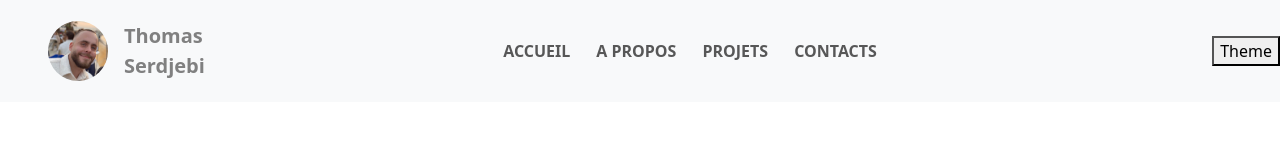
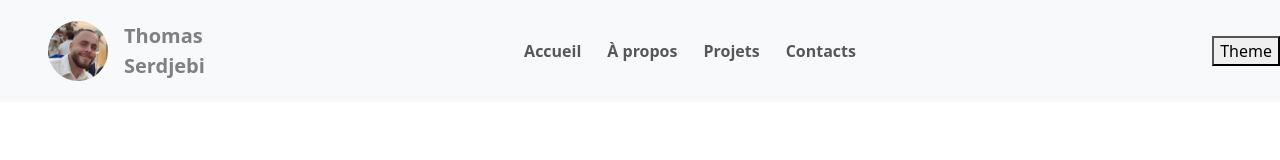
Before and after one commit to thomas-serdjebi/react_portfolio, a React (Create React App) app: page / in a window 1280 px wide. Shown: the top 160 px of the page. Built offline with nearby package versions, Linux system fonts and the light colour scheme; no server answers.

Commit message:
HEADER _ appels API + return ok

```diff
--- a/src/components/navbars/header.js
+++ b/src/components/navbars/header.js
@@ -59,18 +59,11 @@ function HeaderNavBar({darkTheme, setDarkTheme, langue}) {
                     </nav>
                     <div className="fw-bold me-5" id="navbarNav">
                         <ul className="navbar-nav  px-5">
-              <li className="nav-item">
-                <a className="nav-link grey_links" href="#">ACCUEIL</a>
+                            {menus.map((menuItem, index) => (
+                                <li className="nav-item" key={index}>
+                                    <a className="nav-link grey_links" href="#">{menuItem}</a>
                                 </li>
-              <li className="nav-item">
-                <a className="nav-link grey_links" href="#">A PROPOS</a>
-              </li>
-              <li className="nav-item">
-                <a className="nav-link grey_links" href="#">PROJETS</a>
-              </li>
-              <li className="nav-item">
-                <a className="nav-link grey_links" href="#">CONTACTS</a>
-              </li>
+                            ))}
                         </ul>
                     </div>
                     <button onClick={toggleTheme}>Theme</button>
@@ -79,6 +72,7 @@ function HeaderNavBar({darkTheme, setDarkTheme, langue}) {
         </div>
     </>
 );
+
 }
 
 export default HeaderNavBar;
```
Lines whose indentation alone changed are shown as unchanged.
